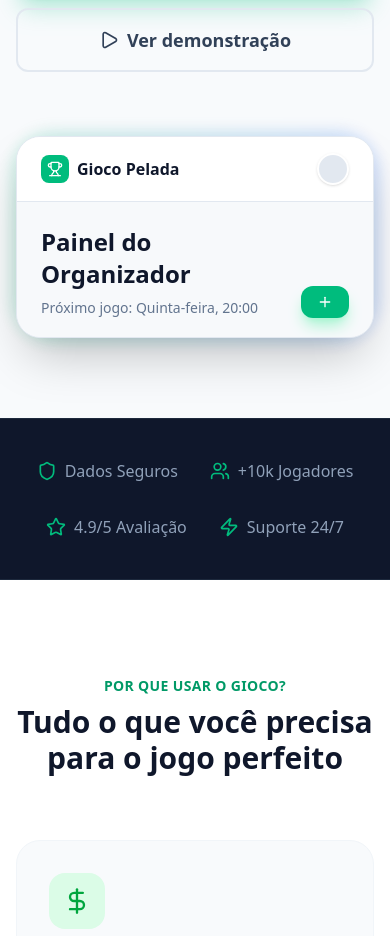
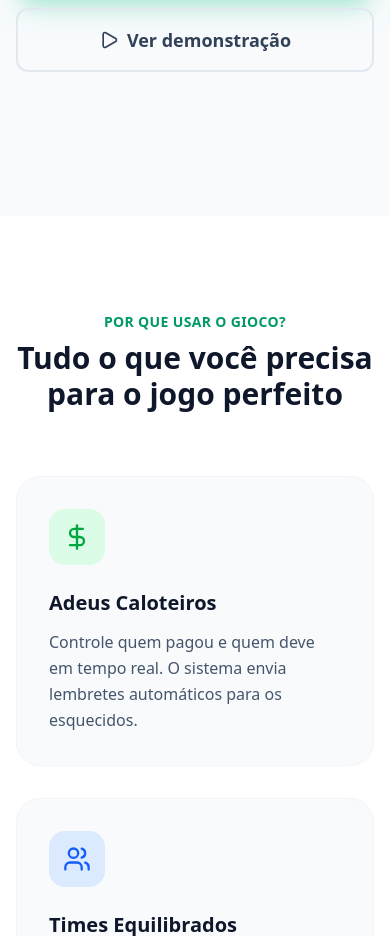
Before and after one commit to ArthurB95/giocopelada-frontend, a React (Create React App) app: page / in a window 390 px wide. Shown: the part 780-1716 px from the top of the page. Built offline with nearby package versions, Linux system fonts and the light colour scheme.

Commit message:
Nova responsividade

```diff
--- a/src/App.tsx
+++ b/src/App.tsx
@@ -323,7 +323,7 @@
         </div>
 
         {/* Hero Image Mockup (Dashboard Simulation) */}
-        <div className="mt-10 relative mx-auto max-w-5xl animate-fade-in-up animate-delay-300">
+        <div className="mt-10 relative mx-auto max-w-5xl animate-fade-in-up animate-delay-300 hidden md:block">
            {/* Floating Badge 1 */}
            <div className="absolute -left-4 bottom-20 z-10 bg-white p-4 rounded-2xl shadow-xl border border-slate-100 flex items-center gap-3 animate-float hidden md:flex">
               <div className="bg-green-100 p-2 rounded-lg text-green-600"><CheckCircle className="w-6 h-6" /></div>
@@ -417,16 +417,6 @@
             </div>
           </div>
         </div>
-      </div>
-
-      {/* Trust Bar */}
-      <div className="bg-slate-900 py-10 border-y border-slate-800">
-          <div className="max-w-7xl mx-auto px-4 flex flex-wrap justify-center gap-8 md:gap-16 text-slate-400 font-medium">
-              <div className="flex items-center gap-2"><Shield className="w-5 h-5 text-emerald-500" /> Dados Seguros</div>
-              <div className="flex items-center gap-2"><Users className="w-5 h-5 text-emerald-500" /> +10k Jogadores</div>
-              <div className="flex items-center gap-2"><Star className="w-5 h-5 text-emerald-500" /> 4.9/5 Avaliação</div>
-              <div className="flex items-center gap-2"><Zap className="w-5 h-5 text-emerald-500" /> Suporte 24/7</div>
-          </div>
       </div>
 
       {/* Advantages Section */}
```
